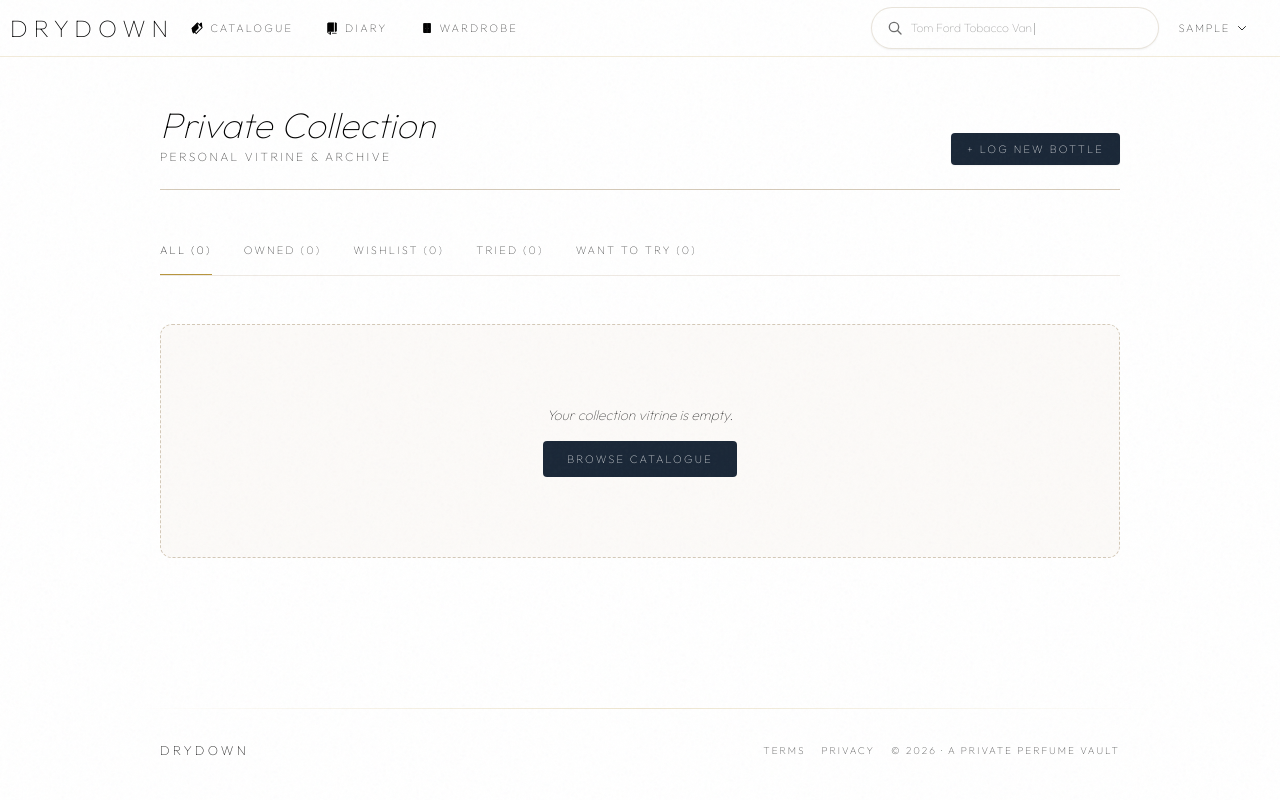
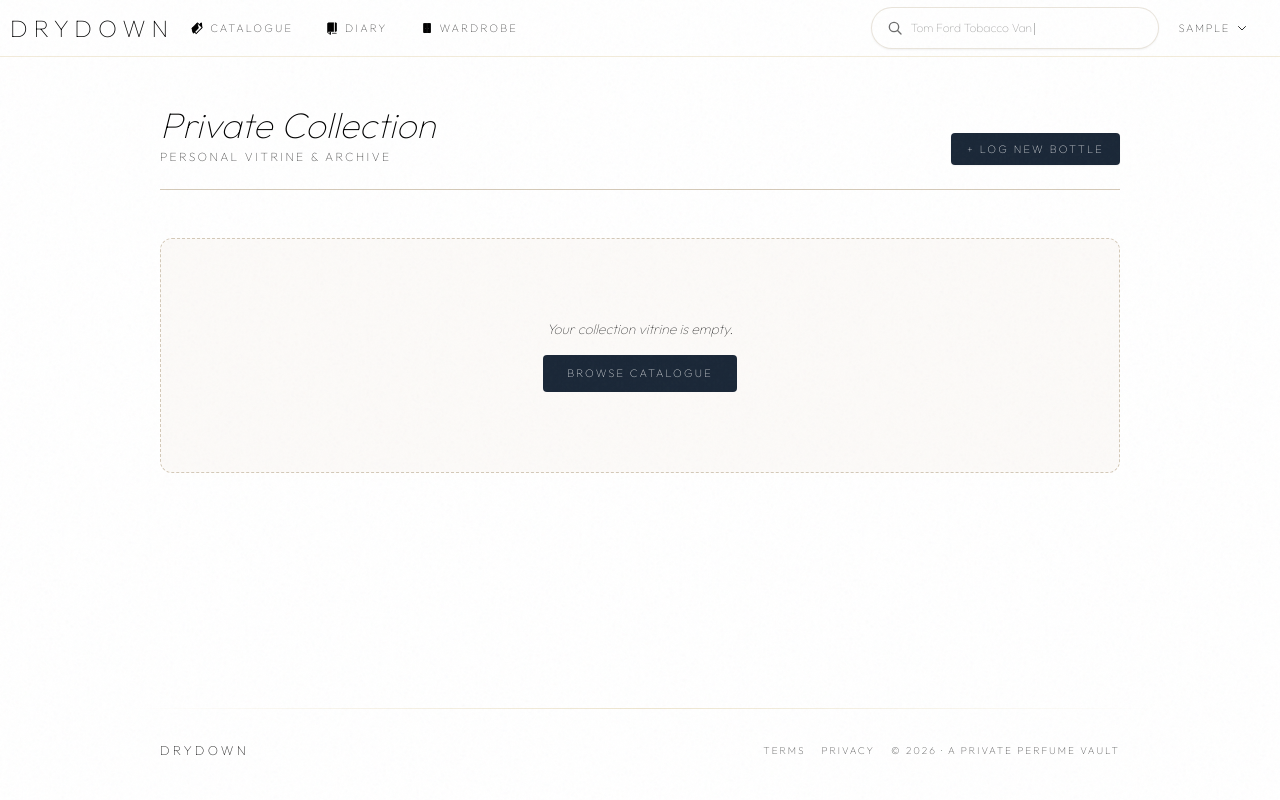
Before and after one commit to Shahmir-Riddo/drydwn, a Django app: page /user/wardrobe/ in a window 1280 px wide. Run offline with Django 5.2, Linux system fonts and the light colour scheme; the visitor is signed in with stand-in values (Sample User, id 1); data that the repository does not hold is empty; some libraries are stand-ins or nearby versions; some web fonts are replaced.

Commit message:
Simplify wardrobe page: remove shelf filter tabs and bordered card boxes
Cards now sit on a plain grid with no outline/background, and the
now-unused per-shelf counts were dropped from the view.

```diff
--- a/accounts/views.py
+++ b/accounts/views.py
@@ -85,10 +85,9 @@ def settings_view(request):
 
 @login_required
 def wardrobe_index(request):
-    """Render user wardrobe collection grouped by shelf category for current user."""
+    """Render user wardrobe collection for the current user."""
     shelf_filter = request.GET.get('shelf', '')
-    user_wardrobe = WardrobeItem.objects.filter(user=request.user)
-    queryset = user_wardrobe.select_related('fragrance', 'fragrance__house')
+    queryset = WardrobeItem.objects.filter(user=request.user).select_related('fragrance', 'fragrance__house')
 
     if shelf_filter:
         queryset = queryset.filter(shelf=shelf_filter)
@@ -96,11 +95,6 @@ def wardrobe_index(request):
     context = {
         'items': queryset,
         'selected_shelf': shelf_filter,
-        'total_count': user_wardrobe.count(),
-        'owned_count': user_wardrobe.filter(shelf='Owned').count(),
-        'wishlist_count': user_wardrobe.filter(shelf='Wishlist').count(),
-        'tried_count': user_wardrobe.filter(shelf='Tried').count(),
-        'want_to_try_count': user_wardrobe.filter(shelf='Want to Try').count(),
     }
     return render(request, 'accounts/wardrobe.html', context)
 
--- a/templates/accounts/wardrobe.html
+++ b/templates/accounts/wardrobe.html
@@ -16,30 +16,11 @@
         </a>
     </div>
 
-    <!-- Shelf Filter Tabs (Elegant Serif Tabs with Brass Underline) -->
-    <div class="flex items-center gap-8 border-b border-sand/40 font-label text-[11px] uppercase tracking-[0.2em] font-semibold overflow-x-auto pb-3">
-        <a href="{% url 'accounts:wardrobe' %}" class="transition-colors duration-500 ease-luxury relative py-1 {% if not selected_shelf %}text-tuxedo after:absolute after:bottom-[-13px] after:left-0 after:w-full after:h-[2px] after:bg-brass{% else %}text-tobacco hover:text-tuxedo{% endif %}">
-            All ({{ total_count }})
-        </a>
-        <a href="?shelf=Owned" class="transition-colors duration-500 ease-luxury relative py-1 {% if selected_shelf == 'Owned' %}text-tuxedo after:absolute after:bottom-[-13px] after:left-0 after:w-full after:h-[2px] after:bg-brass{% else %}text-tobacco hover:text-tuxedo{% endif %}">
-            Owned ({{ owned_count }})
-        </a>
-        <a href="?shelf=Wishlist" class="transition-colors duration-500 ease-luxury relative py-1 {% if selected_shelf == 'Wishlist' %}text-tuxedo after:absolute after:bottom-[-13px] after:left-0 after:w-full after:h-[2px] after:bg-brass{% else %}text-tobacco hover:text-tuxedo{% endif %}">
-            Wishlist ({{ wishlist_count }})
-        </a>
-        <a href="?shelf=Tried" class="transition-colors duration-500 ease-luxury relative py-1 {% if selected_shelf == 'Tried' %}text-tuxedo after:absolute after:bottom-[-13px] after:left-0 after:w-full after:h-[2px] after:bg-brass{% else %}text-tobacco hover:text-tuxedo{% endif %}">
-            Tried ({{ tried_count }})
-        </a>
-        <a href="?shelf=Want to Try" class="transition-colors duration-500 ease-luxury relative py-1 {% if selected_shelf == 'Want to Try' %}text-tuxedo after:absolute after:bottom-[-13px] after:left-0 after:w-full after:h-[2px] after:bg-brass{% else %}text-tobacco hover:text-tuxedo{% endif %}">
-            Want to Try ({{ want_to_try_count }})
-        </a>
-    </div>
-
     <!-- Display Grid -->
     {% if items %}
     <div class="grid grid-cols-1 sm:grid-cols-2 lg:grid-cols-3 gap-8">
         {% for item in items %}
-        <div class="group bg-linen border border-sand rounded-xl p-5 flex flex-col justify-between hover:border-brass transition-all duration-500 ease-luxury shadow-xs hover:shadow-md">
+        <div class="group flex flex-col justify-between">
             <div class="space-y-4">
                 <!-- Bottle Vitrine Frame -->
                 <a href="{% url 'catalog:fragrance_detail' pk=item.fragrance.pk %}" class="block relative aspect-square overflow-hidden p-6 flex items-center justify-center">
```
